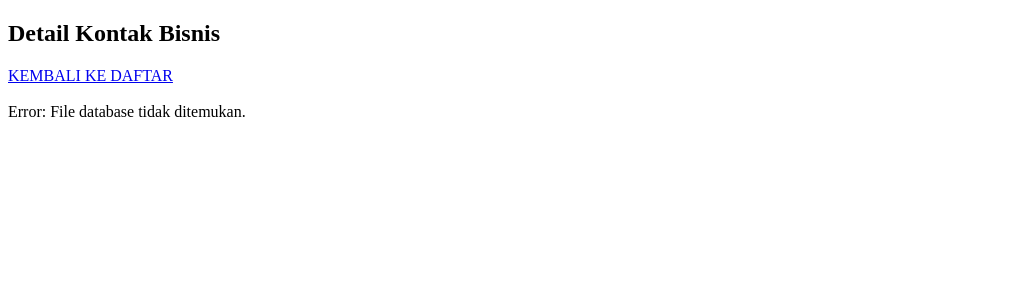
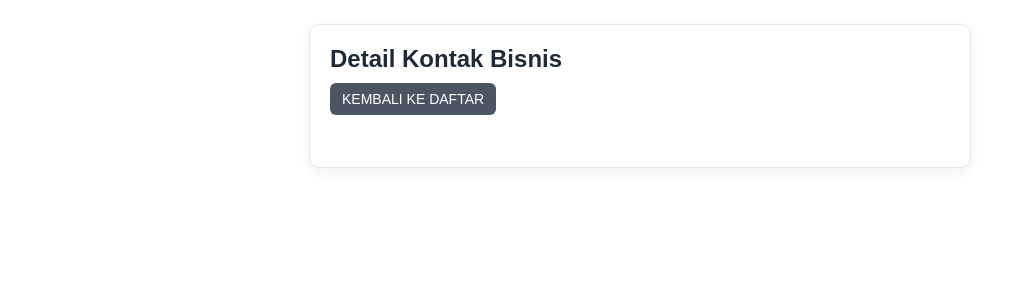
Before and after one commit to kebsixx/pemrog, a PHP site: page /detailKontak.php in a window 1280 px wide. Shown: the top 300 px of the page, without its empty margins (0-1025 px from the left). Run offline with PHP 8.4, Linux system fonts and the light colour scheme; some libraries are stand-ins or nearby versions.

Commit message:
Refactor database connection to use PostgreSQL and enhance detail view styling for contacts

```diff
--- a/form/connection.php
+++ b/form/connection.php
@@ -1,12 +1,13 @@
 <?php
-$db = 'C:\laragon\www\pw\form\kontak.accdb';
-
-if (!file_exists($db)) {
-    die("Error: File database tidak ditemukan.");
-}
+$host = "localhost";
+$port = "5432";
+$dbname = "kampusdb";
+$user = "mahasiswa";
+$pass = "password123";
 
 try {
-    $db_conn = new PDO("odbc:Driver={Microsoft Access Driver (*.mdb, *.accdb)};Dbq=$db;");
+    $dsn = "pgsql:host={$host};port={$port};dbname={$dbname}";
+    $db_conn = new PDO($dsn, $user, $pass);
     $db_conn->setAttribute(PDO::ATTR_ERRMODE, PDO::ERRMODE_EXCEPTION);
 } catch (PDOException $e) {
     die("Koneksi gagal: " . $e->getMessage());
--- a/form/detailKontak.php
+++ b/form/detailKontak.php
@@ -3,11 +3,68 @@
 
 <head>
     <title>Detail Kontak</title>
+    <style>
+        body {
+            font-family: Arial, sans-serif;
+            margin: 0;
+            padding: 24px;
+            color: #1f2937;
+        }
+
+        .card {
+            max-width: 620px;
+            margin: 0 auto;
+            background: #ffffff;
+            border: 1px solid #e5e7eb;
+            border-radius: 10px;
+            padding: 20px;
+            box-shadow: 0 4px 12px rgba(0, 0, 0, 0.06);
+        }
+
+        h2 {
+            margin-top: 0;
+            margin-bottom: 10px;
+        }
+
+        .back-link,
+        .edit-link {
+            display: inline-block;
+            text-decoration: none;
+            background: #2563eb;
+            color: #fff;
+            padding: 8px 12px;
+            border-radius: 6px;
+            font-size: 14px;
+        }
+
+        .back-link {
+            background: #4b5563;
+            margin-bottom: 14px;
+        }
+
+        table {
+            width: 100%;
+            border-collapse: collapse;
+            background: #f9fafb;
+            border-radius: 8px;
+            overflow: hidden;
+        }
+
+        td {
+            padding: 10px;
+            border-bottom: 1px solid #e5e7eb;
+        }
+
+        tr:last-child td {
+            border-bottom: none;
+        }
+    </style>
 </head>
 
 <body>
+    <div class="card">
         <h2>Detail Kontak Bisnis</h2>
-    <a href="index.php">KEMBALI KE DAFTAR</a>
+        <a class="back-link" href="index.php">KEMBALI KE DAFTAR</a>
         <br><br>
 
         <?php
@@ -21,7 +78,7 @@
 
             if ($row = $result->fetch()) {
         ?>
-            <table border="0" cellpadding="5">
+                <table>
                     <tr>
                         <td><strong>ID Kontak</strong></td>
                         <td>: <?php echo $row[0]; ?></td>
@@ -40,13 +97,14 @@
                     </tr>
                 </table>
                 <br>
-            <a href="editKontak.php?id=<?php echo $row[0]; ?>">Edit Data Ini</a>
+                <a class="edit-link" href="editKontak.php?id=<?php echo $row[0]; ?>">Edit Data Ini</a>
         <?php
             } else {
                 echo "Data tidak ditemukan.";
             }
         }
         ?>
+    </div>
 </body>
 
 </html>
```
Also changed, not shown: form/kontak.sqlite (added). Lines whose indentation alone changed are shown as unchanged.
